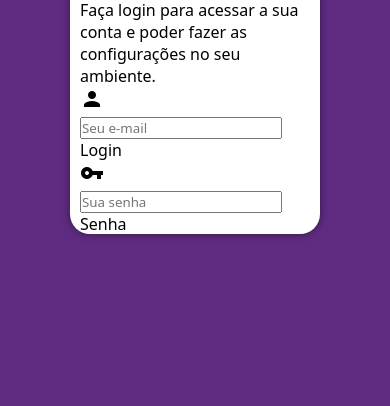
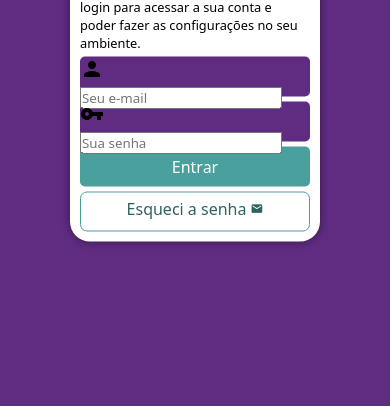
Before and after one commit to anferalta/projecto-login, a plain HTML site: page index.html in a window 390 px wide. Shown: the part 438-844 px from the top of the page. Drawn offline with Linux system fonts and the light colour scheme.

Commit message:
atualizei media query

```diff
--- a/estilos/style.css
+++ b/estilos/style.css
@@ -34,7 +34,7 @@ section#login {
 
     background-color: white;
     width: 250px;
-    height: 500px;
+    height: 515px;
     border-radius: 20px;
     box-shadow: 0px 0px 10px rgba(0, 0, 0, 0.452);
 }
@@ -51,3 +51,64 @@ section#login > div#formulario {
     display: block;
     padding: 10px;
 }
+
+div#formulario > h1 {
+    text-align: center;
+    margin-bottom: 10px;
+}
+
+div#formulario > p {
+    font-size: 0.8em;
+}
+
+form > div.campo {
+    background-color: #5f2c82;
+    display: block;
+    width: 100%;
+    height: 40px;
+    border-radius: 5px;
+    margin: 5px 0px ;
+}
+
+div.campo > label {
+    display: none;
+}
+
+form > input[type=submit] {
+    display: block;
+    font-size: 1em;
+    width: 100%;
+    height: 40px;
+    background-color: #49a09d;
+    color: white;
+    border: none;
+    border-radius: 5px;
+    cursor: pointer;
+}
+
+form > input[type=submit]:hover {
+    background-color: #2d64627d;
+}
+
+form > a.botao {
+    display: block;
+    text-align: center;
+    font-size: 1em;
+    width: 100%;
+    height: 40px;
+    padding-top: 5px;
+    margin-top: 5px;
+    background-color: white;
+    color: #2d6462;
+    border: 1px solid #49a09d;
+    border-radius: 7px;
+    text-decoration: none;
+}
+
+form > a.botao:hover {
+    background-color: #6cd3cf;
+}
+
+form > a.botao > i {
+    font-size: 0.8em;
+}
--- a/index.html
+++ b/index.html
@@ -35,7 +35,7 @@
                     <label for="isenha">Senha</label>
                 </div>
                 <input type="submit" value="Entrar">
-                <a href="esqueci.html">Esqueci a senha <i class="material-icons">mail</i></a>
+                <a href="esqueci.html" class="botao">Esqueci a senha <i class="material-icons">mail</i></a>
             </form>
 
         </div>
--- a/media-query.css
+++ b/media-query.css
@@ -48,11 +48,4 @@ Desktop: 992px até 1200px
         width: 50%;
     }
 
-    div#formulario > h1 {
-        font-size: 2em;
-    }
-
-    div#formulario > p {
-        font-size: 1.2em;
-    }
 }
```
